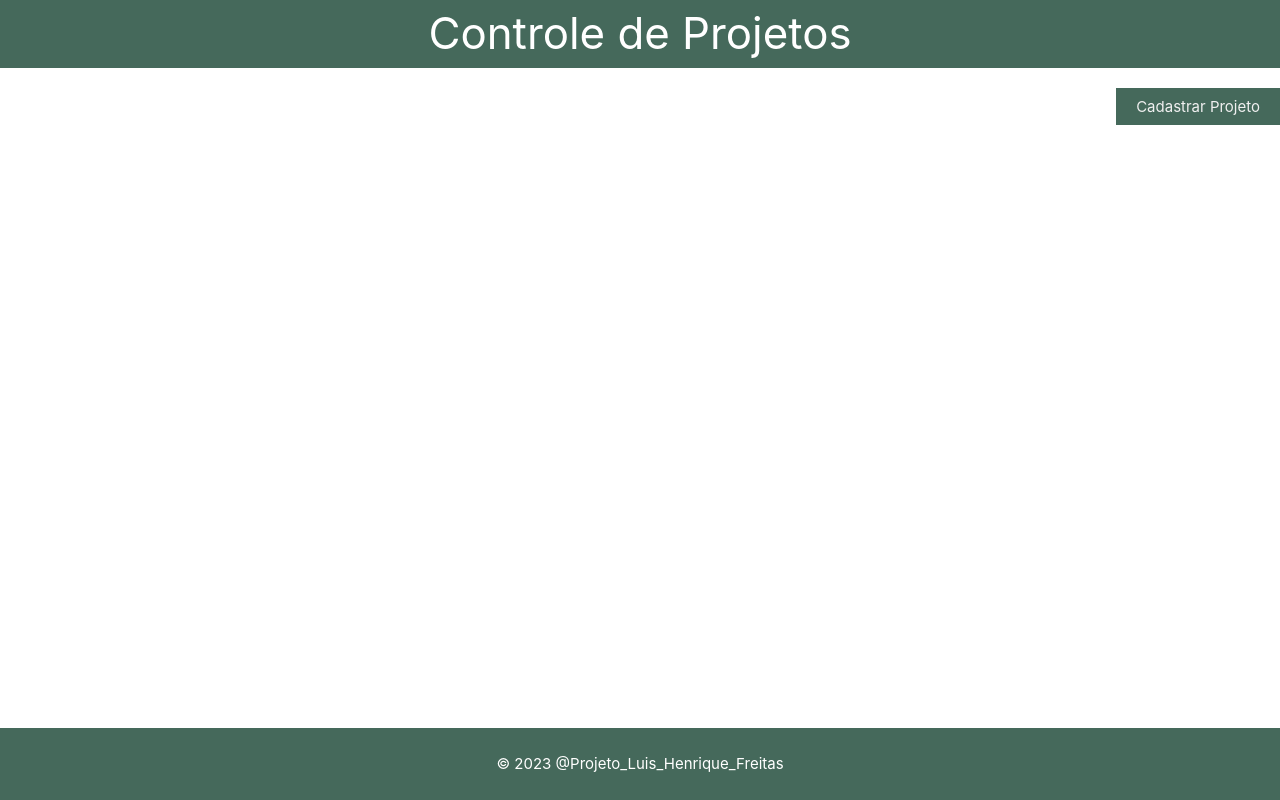
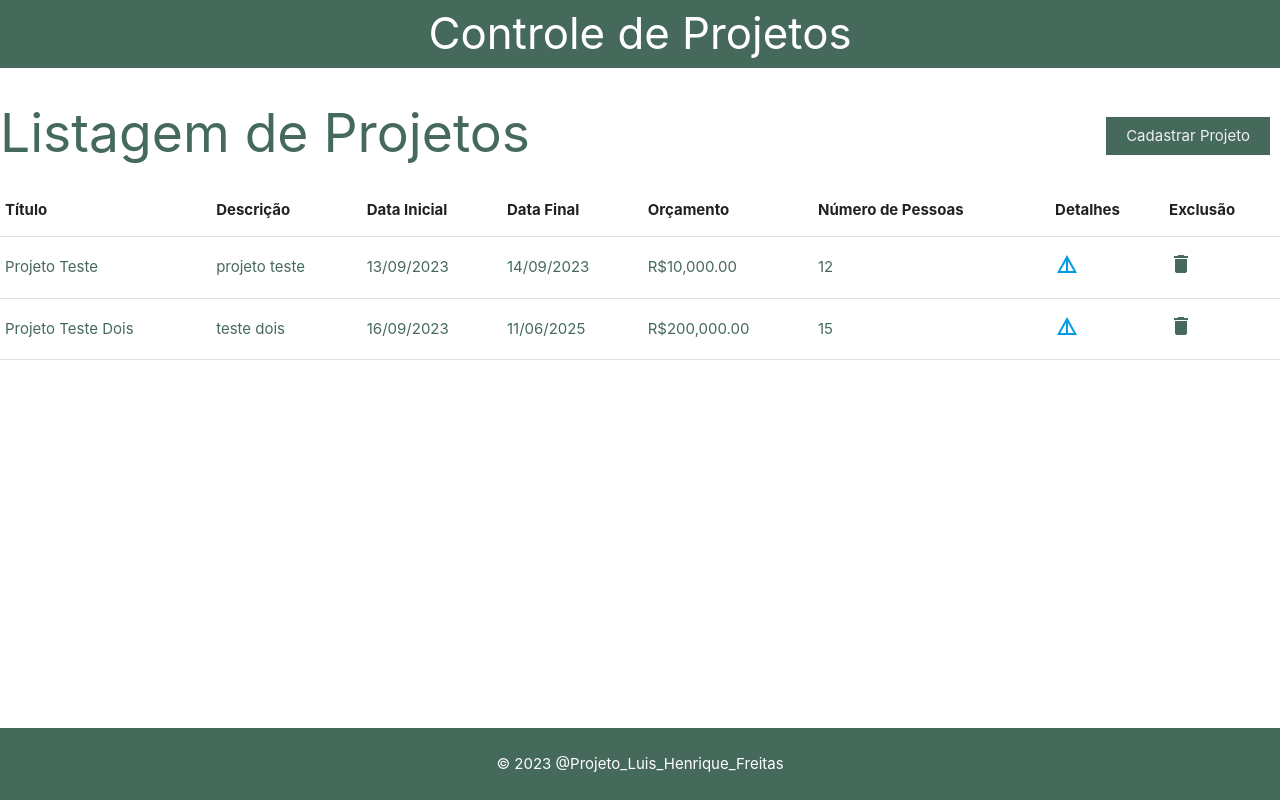
Before and after one commit to Luishdsfreitas/controle-projetos, an Angular app: page / in a window 1280 px wide. Built offline with nearby package versions, Linux system fonts and the light colour scheme; data requests are answered from the project's data file.

Commit message:
Add funcionalidades atividades 13

```diff
--- a/db.json
+++ b/db.json
@@ -2,84 +2,21 @@
   "projetos": [
     {
       "id": 1,
-      "titulo": "Projeto Teste 1",
-      "descricao": "descrição teste 1",
-      "previsaoDataInicial": "2023-09-06",
-      "previsaoDataFinal": "2023-09-07",
-      "previsaoOrcamento": "1000",
-      "numeroPessoas": 3
+      "titulo": "Projeto Teste",
+      "descricao": "projeto teste",
+      "previsaoDataInicial": "2023-09-13",
+      "previsaoDataFinal": "2023-09-14",
+      "previsaoOrcamento": 10000,
+      "numeroPessoas": 12
     },
     {
       "id": 2,
-      "titulo": "Projeto Teste 2",
-      "descricao": "descrição teste 2",
-      "previsaoDataInicial": "2023-09-06",
-      "previsaoDataFinal": "2023-09-07",
-      "previsaoOrcamento": "1000",
-      "numeroPessoas": 3
-    },
-    {
-      "titulo": "Projeto Teste 1",
-      "descricao": "descrição teste 1",
-      "previsaoDataInicial": "2023-09-06",
-      "previsaoDataFinal": "2023-09-07",
-      "previsaoOrcamento": "1000",
-      "numeroPessoas": 3,
-      "id": 3
-    },
-    {
-      "titulo": "Projeto Teste 1",
-      "descricao": "descrição teste 1",
-      "previsaoDataInicial": "2023-09-06",
-      "previsaoDataFinal": "2023-09-07",
-      "previsaoOrcamento": "1000",
-      "numeroPessoas": 3,
-      "id": 4
-    },
-    {
-      "titulo": "Projeto Teste 1",
-      "descricao": "descrição teste 1",
-      "previsaoDataInicial": "2023-09-06",
-      "previsaoDataFinal": "2023-09-07",
-      "previsaoOrcamento": "1000",
-      "numeroPessoas": 3,
-      "id": 5
-    },
-    {
-      "id": 6,
-      "titulo": "Kuis",
-      "descricao": "ww",
-      "previsaoDataInicial": "2023-09-09",
-      "previsaoDataFinal": "2023-09-13",
-      "previsaoOrcamento": 12,
-      "numeroPessoas": 12
-    },
-    {
-      "id": 7,
-      "titulo": "Teste Luis",
-      "descricao": "rr",
-      "previsaoDataInicial": "2023-09-09",
-      "previsaoDataFinal": "2023-09-14",
-      "previsaoOrcamento": 12,
-      "numeroPessoas": 12
-    },
-    {
-      "id": 8,
-      "titulo": "Teste Projeto",
-      "descricao": "Teste",
-      "previsaoDataInicial": "2023-09-09",
-      "previsaoDataFinal": "2023-10-28",
-      "previsaoOrcamento": 100000,
-      "numeroPessoas": 10
-    },
-    {
-      "id": 9,
-      "titulo": "Projeto Resto ",
-      "descricao": "tes 2",
-      "previsaoDataInicial": "2023-09-10",
-      "previsaoDataFinal": "2023-09-30",
-      "previsaoOrcamento": 20000,
-      "numeroPessoas": 5
+      "titulo": "Projeto Teste Dois",
+      "descricao": "teste dois",
+      "previsaoDataInicial": "2023-09-16",
+      "previsaoDataFinal": "2025-06-11",
+      "previsaoOrcamento": 200000,
+      "numeroPessoas": 15
     }
   ]
 }
--- a/src/app/app-routing.module.ts
+++ b/src/app/app-routing.module.ts
@@ -2,9 +2,11 @@ import { NgModule } from '@angular/core';
 import { RouterModule, Routes } from '@angular/router';
 import { HomeProjetoComponent } from './home-projeto/home-projeto.component';
 import { CadastroProjetoComponent } from './cadastro-projeto/cadastro-projeto.component';
+import { DetalheProjetoComponent } from './detalhe-projeto/detalhe-projeto.component';
 
 const routes: Routes = [{path: '', component: HomeProjetoComponent},
-                        {path: 'cadastro', component: CadastroProjetoComponent}];
+                        {path: 'cadastro', component: CadastroProjetoComponent},
+                        {path: 'detalhes/:id', component: DetalheProjetoComponent}];
 
 
 @NgModule({
--- a/src/app/detalhe-projeto/detalhe-projeto.component.css
+++ b/src/app/detalhe-projeto/detalhe-projeto.component.css
@@ -0,0 +1,13 @@
+.container {
+    display: flex;
+    justify-content: center;
+    margin-top: 10vh;
+  }
+
+  .content {
+    text-align: center;
+  }
+
+  .detalhe {
+    color: #45695b;
+}
--- a/src/app/detalhe-projeto/detalhe-projeto.component.html
+++ b/src/app/detalhe-projeto/detalhe-projeto.component.html
@@ -0,0 +1,18 @@
+<div class="container">
+  <div class="content">
+    <div *ngIf="projeto">
+      <h3 class="detalhe">Detalhes do Projeto:</h3>
+      <p class="detalhe">Id: {{ projeto.id }}</p>
+      <p class="detalhe">Título: {{ projeto.titulo }}</p>
+      <p class="detalhe">Descrição: {{ projeto.descricao }}</p>
+      <p class="detalhe">
+        Previsão Data Inicial: {{ projeto.previsaoDataInicial | date: 'dd/MM/yyyy' }}
+      </p>
+      <p class="detalhe">
+        Previsão Data Final: {{ projeto.previsaoDataFinal | date: 'dd/MM/yyyy' }}
+      </p>
+      <p class="detalhe">Previsão Orçamento: {{ projeto.previsaoOrcamento | currency: 'BRL' }}</p>
+      <p class="detalhe">Número Pessoas: {{ projeto.numeroPessoas }}</p>
+    </div>
+  </div>
+</div>
--- a/src/app/detalhe-projeto/detalhe-projeto.component.ts
+++ b/src/app/detalhe-projeto/detalhe-projeto.component.ts
@@ -1,4 +1,7 @@
 import { Component, EventEmitter, Output } from '@angular/core';
+import { Projeto } from '../model/projeto';
+import { ActivatedRoute } from '@angular/router';
+import { ProjetoService } from '../services/projeto.service';
 
 @Component({
   selector: 'app-detalhe-projeto',
@@ -7,13 +10,41 @@ import { Component, EventEmitter, Output } from '@angular/core';
 })
 export class DetalheProjetoComponent {
 
-  @Output() eventoOutput: EventEmitter<string> = new EventEmitter<string>();
+  projeto:Projeto | undefined;
+  id: string | undefined;
 
+  constructor(private projetoService: ProjetoService, private route: ActivatedRoute){}
 
   ngOnInit() {
-    this.eventoOutput.emit("mensagem output event emitter");
+    this.route.params.subscribe(params => {
+      this.id = params['id'];
+      if (this.id) {
+        this.projetoService.buscarDetalhesProjetoPorId(this.id)
+          .subscribe((data) => {
+            this.projeto = data[0];
+          });
+      }
+    });
   }
+
+}
 
 
 
-}
+  // constructor(private route: ActivatedRoute, private router: Router){}
+
+  // @Input() mensagem: string = '';
+
+  // mensagemOutput: string = '';
+
+  // numero: number | undefined;
+
+  // receberOutput(msg: string) {
+  //   this.mensagemOutput = msg;
+  // }
+
+  // ngOnInit(){
+  //   this.route.queryParams.subscribe((params) => {
+  //     this.numero = (params['numero'])
+  // });
+  // }
--- a/src/app/home-projeto/home-projeto.component.css
+++ b/src/app/home-projeto/home-projeto.component.css
@@ -1,9 +1,45 @@
 .botaoCadastro {
     margin-top: 20px;
-    color: #f0f0f0; /* Cor do texto do botão */
-    background-color: #45695b; /* Cor de fundo do botão */
+    color: #f0f0f0;
+    background-color: #45695b;
     padding: 10px 20px;
     border: none;
     cursor: pointer;
     float: right;
   }
+
+.descricao {
+    color: #45695b;
+}
+
+table td.linha {
+  color: #45695b;
+}
+
+.titulo-e-botao {
+  display: flex;
+  justify-content: space-between;
+  align-items: center;
+}
+
+.botaoCadastro {
+  margin-left: auto;
+  margin-right: 10px;
+}
+
+.icone-delete {
+  cursor: pointer;
+}
+
+.mensagem {
+  text-align: center;
+  margin-top: 100px;
+  font-size: 30px;
+  color: #555;
+}
+
+.icon-sentiment {
+  text-align: center;
+  font-size: 50px;
+  color: #555;
+}
--- a/src/app/home-projeto/home-projeto.component.html
+++ b/src/app/home-projeto/home-projeto.component.html
@@ -1,6 +1,54 @@
+<div class="titulo-e-botao">
+  <h2 class="descricao" *ngIf="tabelaVisivel">Listagem de Projetos</h2>
+  <button class="botaoCadastro" type="button" routerLink="cadastro">
+    Cadastrar Projeto
+  </button>
+</div>
 
-    <button class="botaoCadastro" type="button" routerLink="cadastro">
-        Cadastrar Projeto
-    </button>
+<table *ngIf="tabelaVisivel">
+  <thead>
+    <tr>
+      <th>Título</th>
+      <th>Descrição</th>
+      <th>Data Inicial</th>
+      <th>Data Final</th>
+      <th>Orçamento</th>
+      <th>Número de Pessoas</th>
+      <th>Detalhes</th>
+      <th>Exclusão</th>
+    </tr>
+  </thead>
+  <tbody>
+    <tr *ngFor="let projeto of projetos">
+      <td class="linha">{{ projeto.titulo }}</td>
+      <td class="linha">{{ projeto.descricao }}</td>
+      <td class="linha">
+        {{ projeto.previsaoDataInicial | date : "dd/MM/yyyy" }}
+      </td>
+      <td class="linha">
+        {{ projeto.previsaoDataFinal | date : "dd/MM/yyyy" }}
+      </td>
+      <td class="linha">{{ projeto.previsaoOrcamento | currency : "BRL" }}</td>
+      <td class="linha">{{ projeto.numeroPessoas }}</td>
+      <td class="linha">
+        <a [routerLink]="['/detalhes', projeto.id]" class="linha">
+          <i class="material-icons">details</i>
+        </a>
+      </td>
+      <td class="linha">
+        <a></a>
+        <i
+          class="material-icons icone-delete"
+          (click)="deletarProjeto(projeto.id)"
+          >delete</i
+        >
+      </td>
+    </tr>
+  </tbody>
+</table>
 
-    <!-- <app-cadastro-projeto [mensagem]="dadosPai"></app-cadastro-projeto> -->
+<div class="mensagem" *ngIf="!tabelaVisivel">Nenhum projeto cadastrado.</div>
+
+<div class="icon-sentiment" *ngIf="!tabelaVisivel">
+  <i class="material-icons">sentiment_dissatisfied</i>
+</div>
--- a/src/app/home-projeto/home-projeto.component.ts
+++ b/src/app/home-projeto/home-projeto.component.ts
@@ -1,4 +1,6 @@
 import { Component } from '@angular/core';
+import { ProjetoService } from '../services/projeto.service';
+import { Projeto } from '../model/projeto';
 
 @Component({
   selector: 'app-home-projeto',
@@ -6,6 +8,44 @@ import { Component } from '@angular/core';
   styleUrls: ['./home-projeto.component.css']
 })
 export class HomeProjetoComponent {
-  dadosPai: string = 'teste @input';
+
+  projetos: Projeto[] = [];
+  erro: string = '';
+  tabelaVisivel: boolean = false;
+
+  constructor(private projetoService: ProjetoService){}
+
+
+  ngOnInit() {
+    this.carregarProjetos();
+  }
+
+  deletarProjeto(id: string){
+    const confirmacao = window.confirm('Deseja excluir o item?');
+    if (confirmacao) {
+      this.projetoService.deletarProjeto(id).subscribe(
+        () => {
+          alert(`Projeto com ID ${id} excluído com sucesso.`);
+          this.carregarProjetos();
+        },
+        error => {
+          alert(`Erro ao deletar projeto com ID ${id}.`);
+        }
+      );
+    }
+  }
+
+  carregarProjetos(): void {
+    this.projetoService.getTodosProjetos()
+    .subscribe(
+      (projetos) => {
+        this.projetos = projetos;
+        this.tabelaVisivel = projetos.length > 0;
+      },
+      (error) => {
+        alert(error);
+      }
+    );
+  }
 
 }
--- a/src/app/services/projeto.service.ts
+++ b/src/app/services/projeto.service.ts
@@ -1,17 +1,15 @@
 import { Injectable } from '@angular/core';
-import { HttpClient } from '@angular/common/http';
+import { HttpClient, HttpParams } from '@angular/common/http';
 import { Projeto } from '../model/projeto';
+import { Observable, catchError, throwError } from 'rxjs';
 
 @Injectable({
-  providedIn: 'root'
+  providedIn: 'root',
 })
 export class ProjetoService {
-
   private baseUrl = 'http://localhost:3000/projetos';
 
   constructor(private http: HttpClient) {}
-
-
 
   async salvarProjeto(projeto: Projeto): Promise<Projeto> {
     const response = await fetch(this.baseUrl, {
@@ -27,8 +25,41 @@ export class ProjetoService {
     return await response.json();
   }
 
-  // private handleError(error: any): Promise<any> {
-  //   console.error('Ocorreu um erro:', error);
-  //   return Promise.reject(error.message || error);
-  // }
+  getTodosProjetos(): Observable<Projeto[]> {
+    return this.http.get<Projeto[]>(this.baseUrl).pipe(
+      catchError((error) => {
+        console.error('Erro ao buscar projetos:', error);
+        return throwError(
+          'Ocorreu um erro ao buscar projetos. Por favor, tente novamente mais tarde.'
+        );
+      })
+    );
+  }
+
+  buscarDetalhesProjetoPorId(id: string): Observable<Projeto[]> {
+    const query: HttpParams = new HttpParams().set('id', id);
+    const options = id ? {params: query} : {};
+    const url = `${this.baseUrl}/${id}`;
+    return this.http.get<Projeto[]>(this.baseUrl, options).pipe(
+      catchError((error) => {
+        console.error('Erro ao buscar projetos:', error);
+        return throwError(
+          'Ocorreu um erro ao buscar detalhe. Por favor, tente novamente mais tarde.'
+        );
+      })
+    );
+  }
+
+  deletarProjeto(id: string): Observable<void> {
+    const url = `${this.baseUrl}/${id}`;
+    return this.http.delete<void>(url).pipe(
+      catchError((error) => {
+        console.error('Erro ao deletar projeto:', error);
+        return throwError(
+          'Ocorreu um erro ao deletar projeto. Por favor, tente novamente mais tarde.'
+        );
+      })
+    );
+  }
+
 }
```
Also changed, not shown: src/app/cadastro-projeto/cadastro-projeto.component.html (+1 -7 lines), src/app/cadastro-projeto/cadastro-projeto.component.ts (+1 -20 lines).
